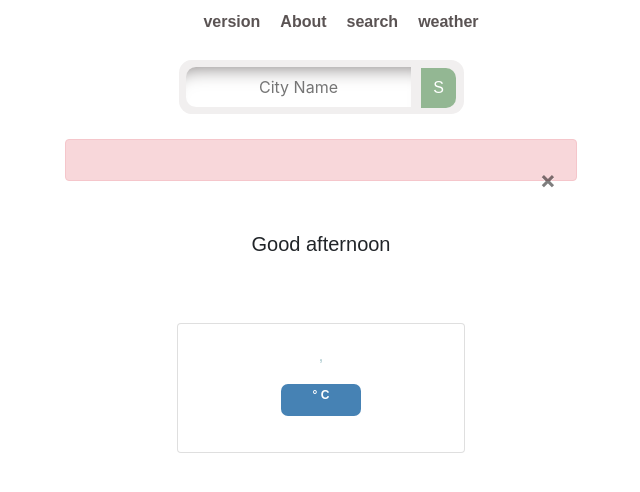
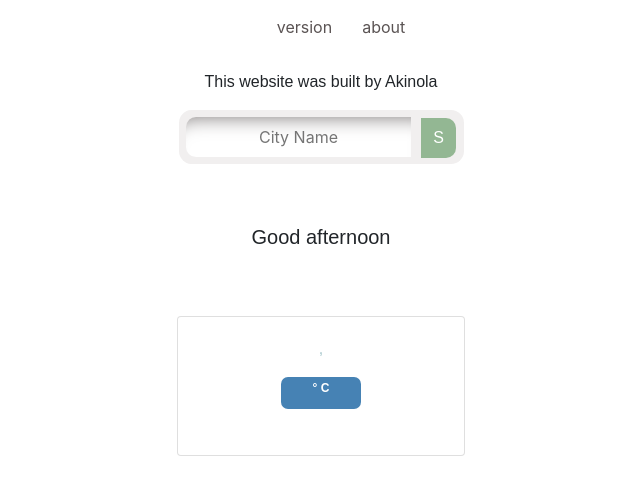
Before and after one commit to Akinolae/React-weather-app, a React (Create React App) app: page /about in a window 1280 px wide. Shown: the top 492 px of the page, without its empty margins (319-959 px from the left). Built offline with nearby package versions, Linux system fonts and the light colour scheme; no server answers.

Commit message:
60% done with the build

```diff
--- a/package.json
+++ b/package.json
@@ -16,6 +16,7 @@
     "react": "^16.13.1",
     "react-bootstrap": "^1.0.1",
     "react-dom": "^16.13.1",
+    "react-router-dom": "^5.1.2",
     "react-scripts": "3.4.1",
     "react-spring": "^8.0.27"
   },
--- a/src/App.js
+++ b/src/App.js
@@ -1,16 +1,25 @@
-import React, { Component } from 'react';
+import React, { Component, version } from 'react';
+import Version from './components/version';
 import Api from './components/newsdata';
 import Form from './components/form';
 import Nav from './components/navigation';
+import About from './components/about';
+import { BrowserRouter as Router, Switch, Route } from 'react-router-dom';
 
 class App extends Component{
   render(){
   return (
-    <div>
-      <Nav />
-      <Form />
-      <Api />
-    </div>
+    <Router>
+      <div>
+        <Nav />
+        <Switch>
+        <Route path="/about" exact component={About} />
+        <Route path="/version" exact component={Version} />
+        </Switch>
+        <Form />
+        <Api />
+      </div>
+    </Router>
   );
   }
 }
--- /dev/null
+++ b/src/components/about.js
@@ -0,0 +1,13 @@
+import React, { Component } from 'react';
+
+class About extends Component {
+    render(){
+        return (
+            <div className="container">
+                <p>This website was built by Akinola</p>
+            </div>
+        )
+    }
+}
+
+export default About;
--- a/src/components/bodyPane.js
+++ b/src/components/bodyPane.js
@@ -24,7 +24,6 @@ class Body extends Component {
             }
     }
     render(){
-        console.log(this.props);
         return(
             <div>
                 <p className="Time">{this.state.timeOfDay}</p>
@@ -32,7 +31,7 @@ class Body extends Component {
                     <div className="card-body">
                         <p className="description">{this.props.currentCity}, <strong>{this.props.country}</strong></p>
                         <p className="temp">{this.props.temp}<sup>&deg; C</sup></p>
-                        <p>{this.props.desc}</p>
+                        <p className="weather_desc">{this.props.desc}</p>
                     </div>
                 </div>
             </div>
--- a/src/components/form.js
+++ b/src/components/form.js
@@ -4,26 +4,14 @@ import Body from "./bodyPane";
 
 class Form extends Component {
   state = {
-    isError: false,
     temperature: "",
     cityName: "",
     apiKey: "7733cf409739e72dc2741f7677dcb531",
-    error: '',
     currentCity: '',
     country: '',
     weatherDesc: ''
   };
-
-  // api.openweathermap.org/data/2.5/weather?q={city name}&appid={your api key}
-
-  componentDidMount = () =>{
-    axios.get("http://api.openweathermap.org/data/2.5/weather?q= " +
-      'london' +
-      "&units=metric&appid=" +
-      `${this.state.apiKey}`).then((info) => {
-        console.log(info);
-      })
-  }
+  // handles the change of inputs and sets the state accordingly;
   handleChange = (event) => {
       const city = event.target.value;
         this.setState({
@@ -31,10 +19,17 @@ class Form extends Component {
         });
   }
 
-//   Here is the section that handles the submission of data,
+
+// Here is the section that handles the submission of data,
 // It returns an object containing the current weather information of the city;
   handleSubmit = (event) => {
     event.preventDefault();
+    const error = document.getElementById('error');
+
+    if(this.state.cityName === ''){
+      error.innerText = "city name cannot be empty";
+    }else {
+      error.innerText = ""
       axios.get(
         "http://api.openweathermap.org/data/2.5/weather?q= " +
         `${this.state.cityName}` +
@@ -47,16 +42,14 @@ class Form extends Component {
           currentCity: info.data.name,
           country: info.data.sys.country
         })
-        // console.log(this.state.data.weather[0].description);
+        // console.log(this.state.data.weather[0].description)
         console.log(info.data);
       })
         .catch(err => {
-          this.setState({
-              error: "an error occured"
-          })
+          error.innerText = "An error occured";
         });
     };
-
+  };
   render() {
     return (
       <div className="search">
@@ -66,12 +59,7 @@ class Form extends Component {
             <button onClick={this.handleSubmit}>S</button>
           </label>
         </form>
-      <div className="alert alert-danger alert-dismissable fade show" role="alert">
-        <p>{this.state.error}</p>
-        <button type="button" className="close" data-dismiss="alert" aria-label="Close">
-          <span aria-hidden="true">&times;</span>
-        </button>
-        </div>
+        <p id='error' className="inputerror"></p>
         <Body temp={this.state.temperature} currentCity={this.state.currentCity} country={this.state.country} desc={this.state.weatherDesc}/>
       </div>
     );
--- a/src/components/navigation.js
+++ b/src/components/navigation.js
@@ -1,17 +1,20 @@
-import React, { Component, setState } from "react";
-
+import React, { Component } from "react";
+import {  Link } from 'react-router-dom';
 class Nav extends Component {
     render(){
-        console.log(setState);
-
+        const style = {
+            color: '#5a5353',
+            listStyle: 'none',
+            textDecoration: 'none',
+            padding: '15px'
+        }
         return(
             <div className="navigation">
                 <nav>
                     <ul>
-                        <li>version</li>
-                        <li>About</li>
-                        <li>search</li>
-                        <li>weather</li>
+                        {/* <li>version</li> */}
+                        <Link to='/Version' style={style}><li>version</li></Link>
+                        <Link to='/about' style={style}><li>about</li></Link>
                     </ul>
                 </nav>
             </div>
--- /dev/null
+++ b/src/components/version.js
@@ -0,0 +1,13 @@
+import React, { Component } from 'react';
+
+class Version extends Component {
+    render(){
+        return (
+            <div className="version">
+                <p>Weather version 1.0.0</p>
+            </div>
+        )
+    }
+}
+
+export default Version;
--- a/src/index.css
+++ b/src/index.css
@@ -52,11 +52,20 @@ body {
   display: flex;
   justify-content: center;
 }
-
+.weather_desc {
+  text-align: center;
+  padding-top: 10px;
+}
 .Time {
   padding-top: 2rem;
   text-align: center;
   font-size: 20px;
+  font-family: sans-serif;
+}
+.inputerror {
+  padding-top: 10px;
+  text-align: center;
+  color: red;
   font-family: sans-serif;
 }
 
@@ -106,3 +115,11 @@ body {
     margin:2% auto;
     /* justify-content: center; */
 }
+.container {
+  text-align: center;
+  font-family: sans-serif;
+}
+.version {
+  text-align: center;
+  font-family: sans-serif;
+}
```
Also changed, not shown: 1 other file (tests, documents, lock files or other folders). Lines whose indentation alone changed are shown as unchanged.
